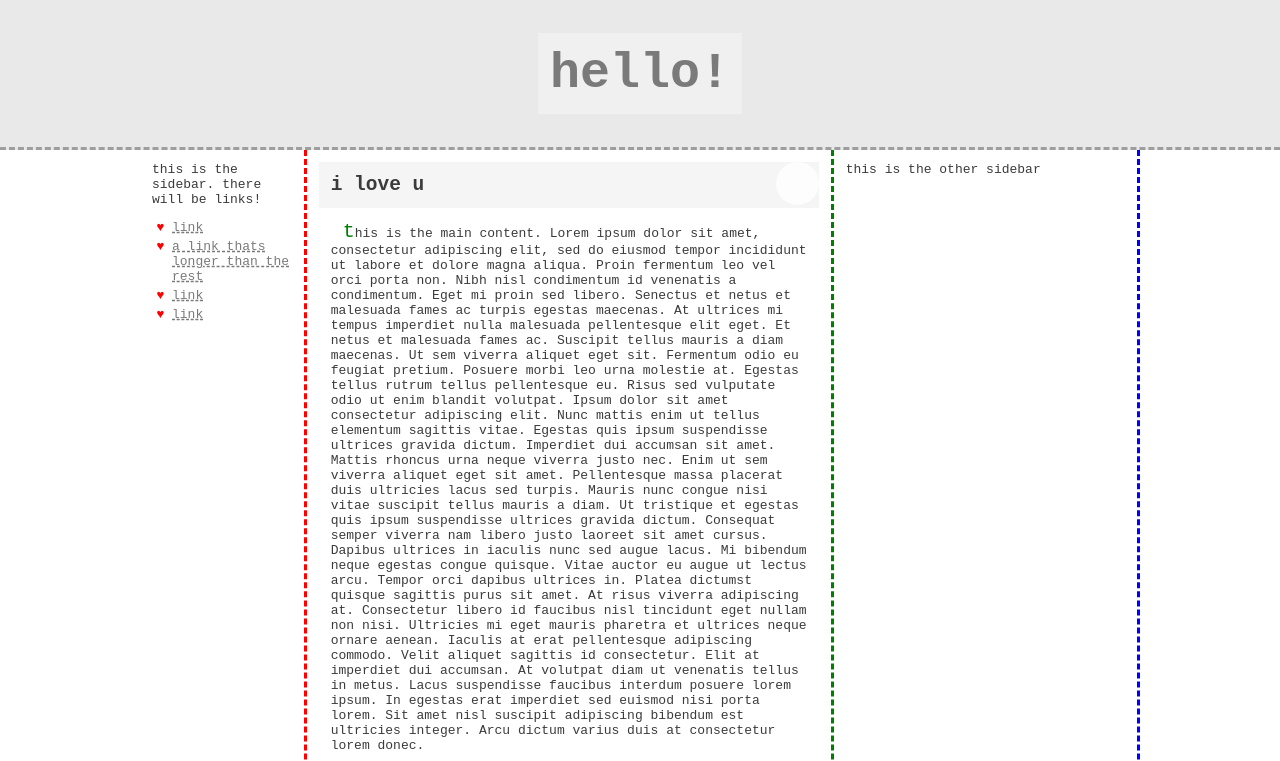
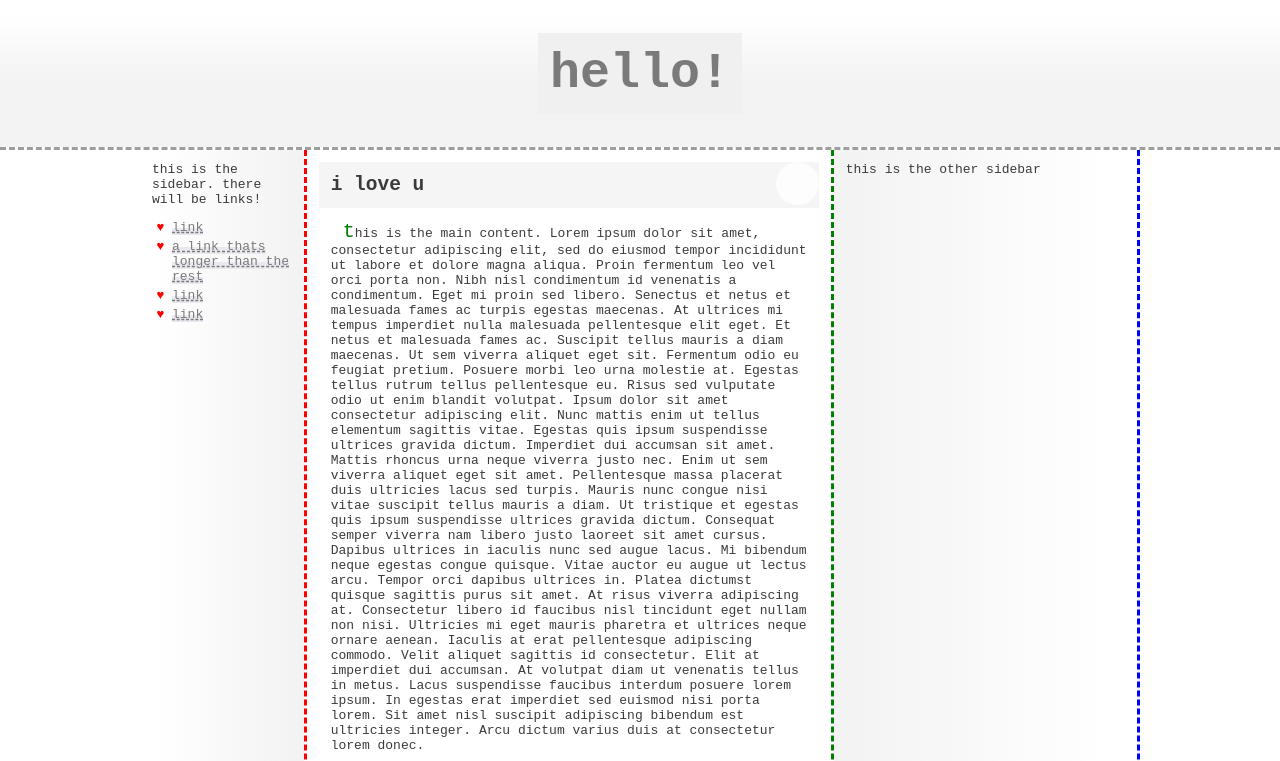
Before and after one commit to ineshima/practice-css, a plain HTML site: page index.html in a window 1280 px wide. Shown: the top 761 px of the page. Drawn offline with Linux system fonts and the light colour scheme.

Commit message:
add gradients to flexboxes, links

```diff
--- a/styles.css
+++ b/styles.css
@@ -14,7 +14,8 @@ body {
 
 .header {
     border-bottom:3px dashed rgb(158, 158, 158);
-    background-color: rgb(233, 233, 233);
+    background-image:linear-gradient(to top, #f3f3f3 45%, rgba(0,0,0,0) 90%)
+;
     min-width:100vw;
     height:150px;
 
@@ -41,6 +42,8 @@ body {
     padding:12px;
 
     flex-direction: column;
+
+    background-image:linear-gradient(to left, #f3f3f3 5%, rgba(0,0,0,0) 90%)
 }
 
 .main{
@@ -58,6 +61,8 @@ body {
     border-right:3px dashed blue;
     display:flex;
     padding:12px;
+
+    background-image:linear-gradient(to right, #f3f3f3 5%, rgba(0,0,0,0) 90%)
 
 }
 
@@ -85,7 +90,8 @@ a{
 }
 
 a:hover{
-    color:rgb(163, 163, 163)
+    color:rgb(163, 163, 163);
+    text-decoration-style:solid;
 }
 
 p{
@@ -105,7 +111,8 @@ ul{
 }
 
 ul a{
-    text-decoration:underline dashed
+    text-decoration:underline dashed;
+    background-image:linear-gradient(to top, #e9e9f0 45%, rgba(0,0,0,0) 40%);
 }
 
 ul li{
@@ -116,3 +123,8 @@ ul li::marker{
     content:'♥ ';
     color:red;
 }
+
+::selection{
+    background-color: grey;
+    color:white;
+  }
```
